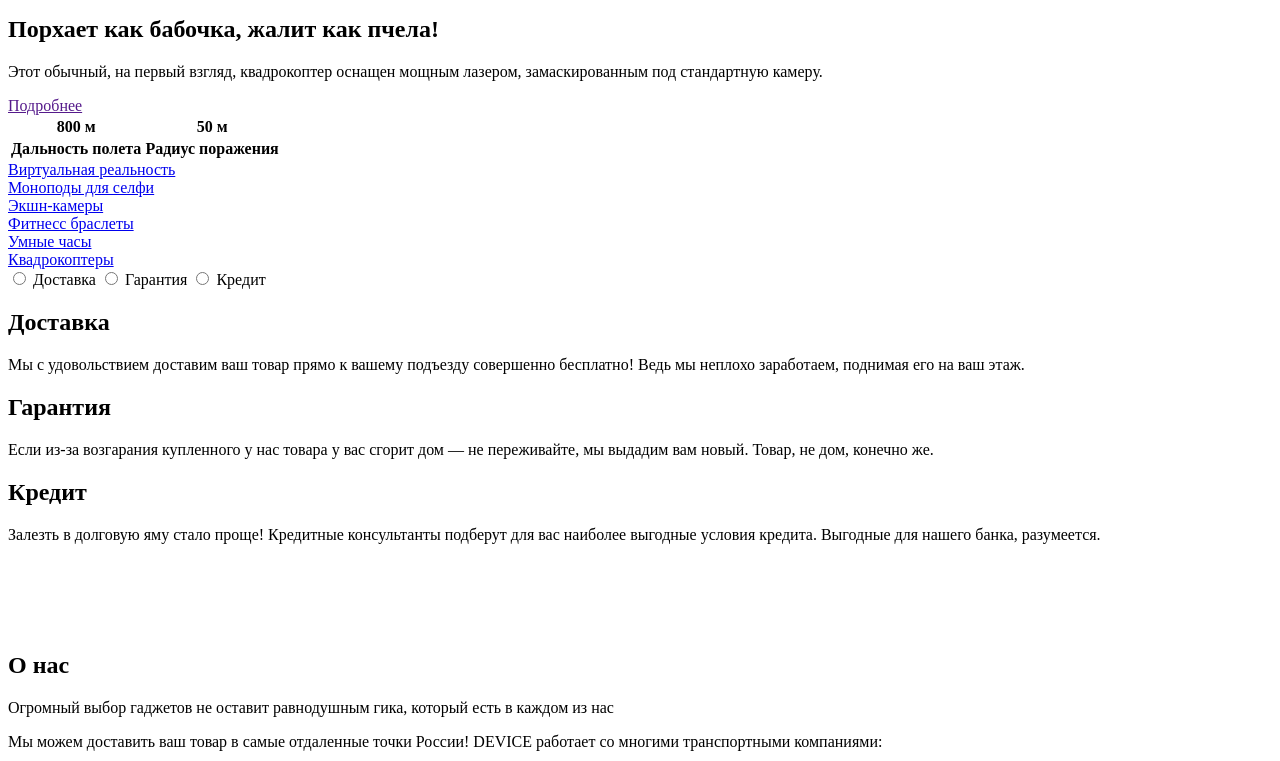
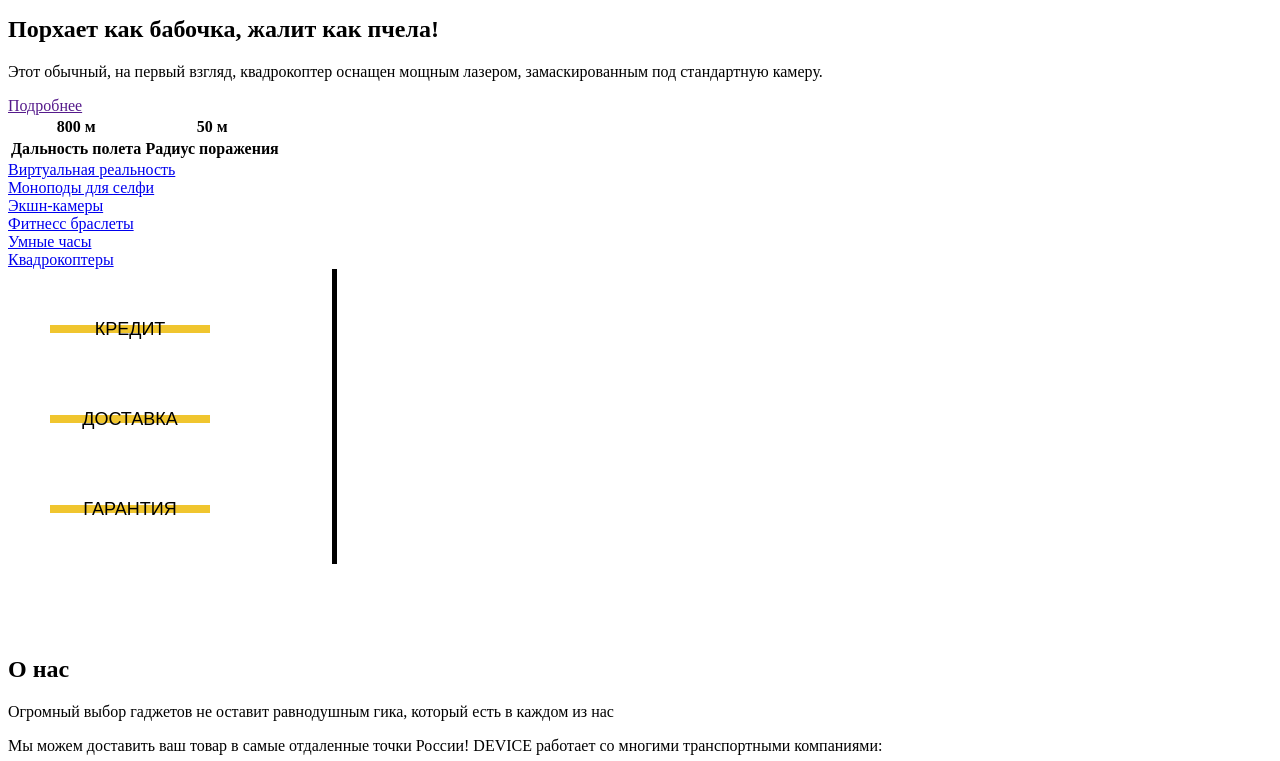
Before and after one commit to sunny3/device, a website: page index.html in a window 1280 px wide. Shown: the part 628-1389 px from the top of the page. Drawn offline with Linux system fonts and the light colour scheme.

Commit message:
Слайдер-2

```diff
--- /dev/null
+++ b/css/style.css
@@ -0,0 +1,103 @@
+
+.container {
+  width: 1180px;
+  margin: 0 auto;
+}
+
+.second-slider {
+  width: 282px;
+  height: 175px;
+  position: relative;
+  border-right: 5px solid black;
+  padding-top: 40px;
+  padding-bottom: 80px;
+}
+
+.second-slider input {
+  display: none;
+}
+
+.second-slider label {
+  font-family: "Gilroy", sans-serif;
+  font-size: 18px;
+  line-height: 20px;
+  width: 160px;
+  padding-top: 10px;
+  min-height: 30px;
+  display: inline-block;
+  margin-bottom: 50px;
+  text-align: center;
+  cursor: pointer;
+  position: relative;
+  text-transform: uppercase;
+}
+
+.second-slider label::before {
+  content: "";
+  position: absolute;
+  display: block;
+  width: 160px;
+  height: 8px;
+  top: 48%;
+  transform: translate(0, -50%);
+  left: 0;
+  z-index: -1;
+  background-color: rgb(240, 197, 46);
+}
+
+.second-slider label::nth-child(1)::after {
+  content: "";
+  position: absolute;
+  display: block;
+  width: 1180px;
+  height: 50px;
+  z-index: -1000;
+  top: 0;
+  left: 0;
+  background-color: rgb(229, 229, 229);
+}
+
+.second-slider .slides {
+  display: block;
+  position: absolute;
+  left: 142%;
+  top: 0;
+}
+
+.second-slider .slide {
+  display: none;
+}
+
+.second-slider .slide-text {
+  font-family: "OpenSans", sans-serif;
+  font-size: 15px;
+  line-height: 30px;
+  width: 440px;
+}
+
+.second-slider .slide-title {
+  font-family: "Gilroy", sans-serif;
+  font-size: 47px;
+  line-height: 47px;
+}
+
+.second-slider label:last-child {
+  margin-bottom: 80px;
+}
+
+.second-slider input:checked + label {
+  background-color: black;
+  cursor: default;
+  color: rgb(247, 225, 132);
+  border-right: 125px solid black;
+}
+
+.second-slider input:checked + label::before {
+  opacity: 0;
+}
+
+.second-slider input[id="btn-1"]:checked ~ .slides .slide:nth-child(1),
+.second-slider input[id="btn-2"]:checked ~ .slides .slide:nth-child(2),
+.second-slider input[id="btn-3"]:checked ~ .slides .slide:nth-child(3)  {
+  display: block;
+}
--- a/index.html
+++ b/index.html
@@ -5,6 +5,7 @@
   <meta name="viewport" content="width=device-width, initial-scale=1.0">
   <meta http-equiv="X-UA-Compatible" content="ie=edge">
   <title>device</title>
+  <link href="css/style.css" rel="stylesheet">
 </head>
 <body>
   <header>
@@ -130,13 +131,14 @@
       <a href="#" class="service-item-description">Квадрокоптеры</a>
     </div>
   </div>
+  <div class="container">
   <div class="second-slider">
-    <input type="radio" name="slider-2">
-    <span class="radio-indicator">Доставка</span>
-    <input type="radio" name="slider-2">
-    <span class="radio-indicator">Гарантия</span>
-    <input type="radio" name="slider-2">
-    <span class="radio-indicator">Кредит</span>
+    <input type="radio" name="slider-2" id="btn-1">
+    <label for="btn-1" class="background-fon">Кредит</label>
+    <input type="radio" name="slider-2" id="btn-2">
+    <label for="btn-2">Доставка</label>
+    <input type="radio" name="slider-2" id="btn-3">
+    <label for="btn-3">Гарантия</label>
     <div class="slides">
     <div class="slide">
         <h2 class="slide-title">Доставка</h2>
@@ -155,6 +157,9 @@
           условия кредита. Выгодные для нашего банка, разумеется.</p>
     </div>
   </div>
+  </div>
+</div>
+<div class="second-slider-background">
 </div>
     <div class="our-brands">
       <div class="brand"><a><img src="" alt=""></a></div>
```
Lines whose indentation alone changed are shown as unchanged.
